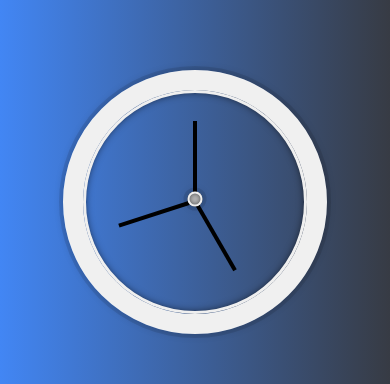
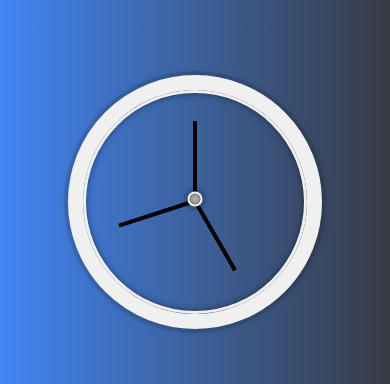
Before and after one commit to Ksuzi/clock, a plain HTML site: page index.html in a window 390 px wide. Shown: the part 228-612 px from the top of the page. Drawn offline with Linux system fonts and the light colour scheme.

Commit message:
Add files via upload

```diff
--- a/style.css
+++ b/style.css
@@ -80,6 +80,7 @@ body{
   .clock{
     width: 10rem;
     height: 10rem;
+    border: 15px solid #f0f0f0;
   }
 
   .hand{
```
Also changed, not shown: index.html (+1 -0 lines).
